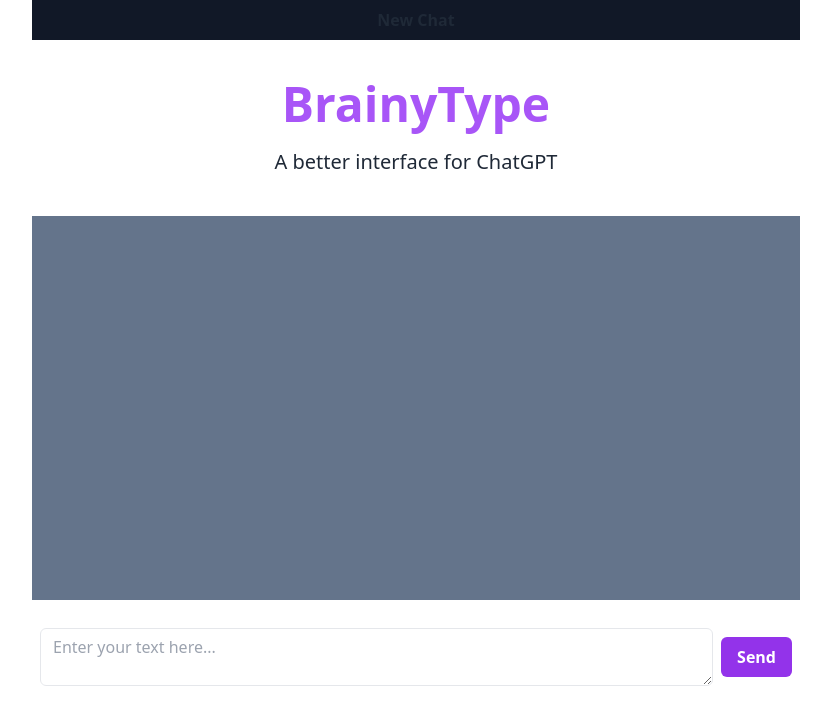
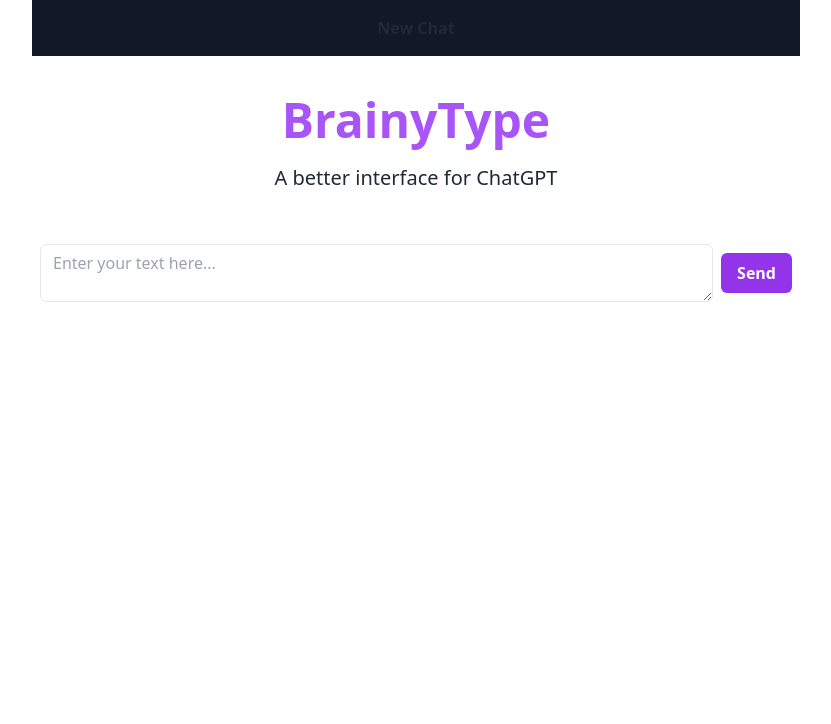
Before and after one commit to akinloluwami/brainytype, a Next.js app: page / in a window 1280 px wide. Shown: the top 724 px of the page, without its empty margins (224-1055 px from the left). Built offline with nearby package versions, Linux system fonts and the light colour scheme.

Commit message:
installed react-stick

```diff
--- a/app/page.tsx
+++ b/app/page.tsx
@@ -54,7 +54,7 @@
 
   return (
     <div className="w-[60%] mx-auto min-h-screen h-screen" ref={chatRef}>
-      <div className="h-10 top-0 sticky mb-10 w-full bg-gray-900 flex items-center justify-center font-semibold">
+      <div className="h-10 top-0 sticky mb-10 py-7 w-full bg-gray-900 flex items-center justify-center font-semibold">
         New Chat
       </div>
       <div className="">
@@ -64,7 +64,7 @@
         <p className="my-5 text-center text-xl mb-10">
           A better interface for ChatGPT
         </p>
-        <div className="h-96 bg-slate-500"></div>
+        {/* <div className="h-96 bg-slate-500"></div> */}
       </div>
       <div className="">
         {threads.map((message: any, i: number) => (
--- a/package.json
+++ b/package.json
@@ -20,6 +20,7 @@
     "react": "18.2.0",
     "react-dom": "18.2.0",
     "react-icons": "^4.8.0",
+    "react-stick": "^5.0.3",
     "typescript": "4.9.5"
   },
   "devDependencies": {
```
Also changed, not shown: 1 other file (tests, documents, lock files or other folders).
